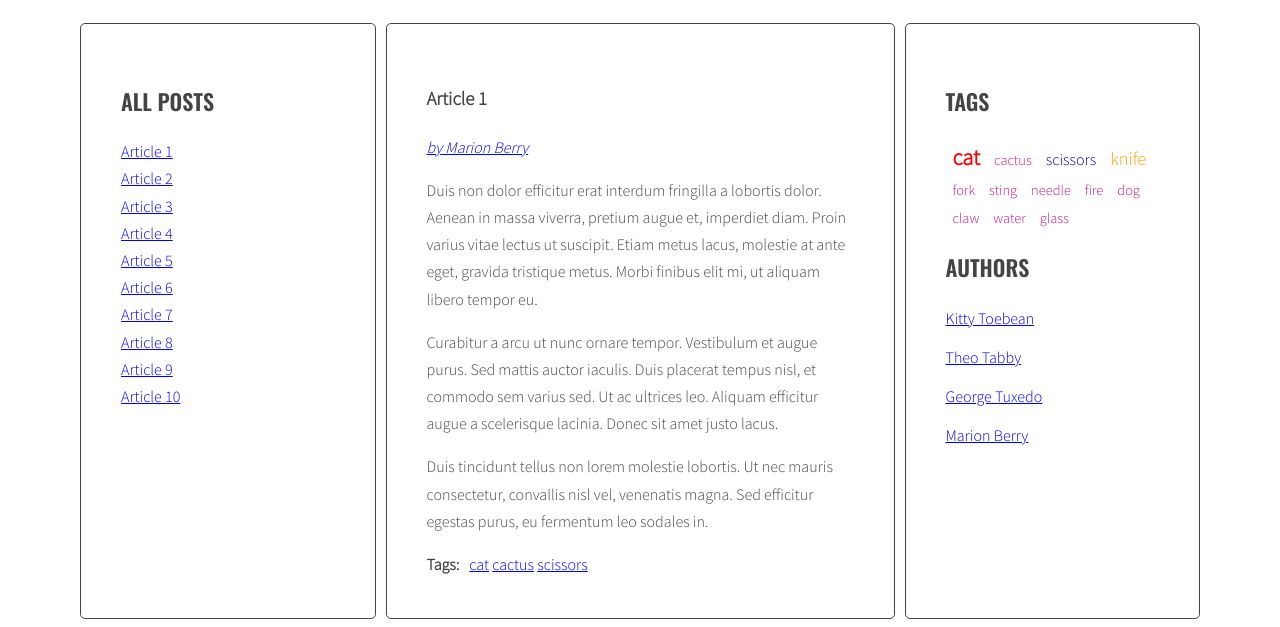
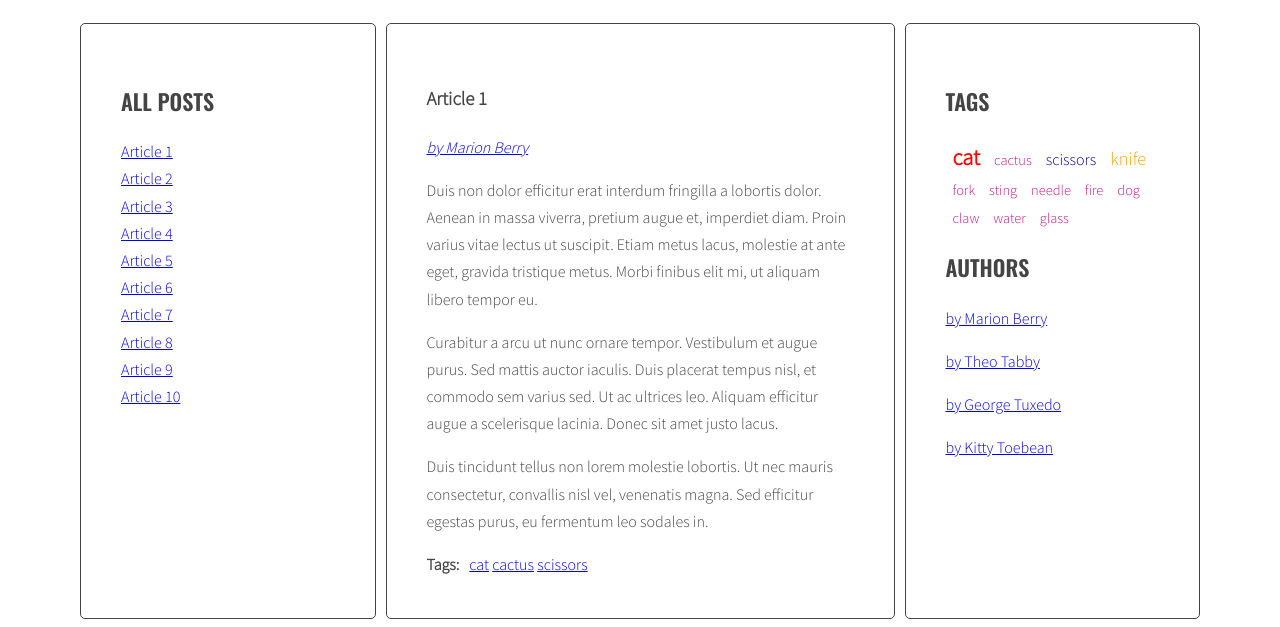
Before and after one commit to Megi76/javascript-blog, a website: page index.html in a window 1280 px wide. Shown: the part 220-847 px from the top of the page. Drawn offline with nearby package versions, Linux system fonts and the light colour scheme.

Commit message:
Add JS for list of authors

```diff
--- a/index.html
+++ b/index.html
@@ -94,7 +94,7 @@
                       </ul>
                     </div>
                   </article>
-                  <article class="post" id="article-6" data-tags="cat dog scissors" data-author="George Tudexo">
+                  <article class="post" id="article-6" data-tags="cat dog scissors" data-author="George Tuxedo">
                     <h3 class="post-title">Article 6</h3>
                     <p class="post-author"></p>
                     <div class="post-content">
--- a/js/script.js
+++ b/js/script.js
@@ -50,7 +50,8 @@ const optArticleSelector = '.post',
   optArticleAuthorSelector = '.post-author',
   optTagListSelector = '.tags.list',
   optCloudClassCount = '5',
-  optCloudClassPrefix = 'tag-size-';
+  optCloudClassPrefix = 'tag-size-',
+  optAuthorsListSelector = '.authors.list';
 
 const generateTitleLinks = function(customSelector = ''){
 
@@ -174,7 +175,7 @@ function generateTags(){
   }
 
   /* [NEW] find list of tags in right column */
-  const tagList = document.querySelector('.tags');
+  const tagList = document.querySelector(optTagListSelector);
 
   /* [NEW] create variable for all links HTML code */
   const tagsParams = calculateTagsParams(allTags);
@@ -197,13 +198,12 @@ function generateTags(){
   /*[NEW] add HTML from allTagsHTML to tagList */
   tagList.innerHTML = allTagsHTML;
 
-};
-
+}
 generateTags();
 
 // Part 4 - Click Tag
 
-const tagClickHandler = function(event){
+function tagClickHandler(event) {
 
   /* prevent default action for this event */
   event.preventDefault();
@@ -242,11 +242,11 @@ const tagClickHandler = function(event){
 
   /* execute function "generateTitleLinks" with article selector as argument */
   generateTitleLinks('[data-tags~="' + tag +'"]');
-};
+}
 
 // part 4b - clicklistener to tag
 
-const addClickListenersToTags = function(){
+function addClickListenersToTags() {
 
   /* find all links to tags */
   const allLinksToTags = document.querySelectorAll('a[href^="#tag-"]');
@@ -258,12 +258,16 @@ const addClickListenersToTags = function(){
     linkToTag.addEventListener('click', tagClickHandler);
   }
   /* END LOOP: for each link */
-};
+}
 addClickListenersToTags();
 
 // part 5 - add authors
 
-const generateAuthors = function(){
+function generateAuthors (){
+
+  /* [NEW] create a new variable allAuthors with an empty array */
+  let allAuthors = [];
+
   /* find all articles */
   const articles = document.querySelectorAll(optArticleSelector);
 
@@ -281,16 +285,30 @@ const generateAuthors = function(){
 
     /*grenerate HTML of the link*/
     const linkAuthor = '<p><a href="#author-' + author +'">by ' + author+ '</a></p>';
+
+    /* add generated code to html variable */
     html = html + linkAuthor;
 
-    /* insert HTML of all the links into the author wrapper */
-    authorWrapper.innerHTML = html;
+    /* [NEW] check if this link is NOT already in allAuthors */
+    if(allAuthors.indexOf(linkAuthor) == -1){
+      /* [NEW] add generated code to allTags array */
+      allAuthors.push(linkAuthor);
+
+      /* insert HTML of all the links into the author wrapper */
+      authorWrapper.innerHTML = html;
+
+      /* END LOOP: for every article: */
+    }
+    /* [NEW] find list of tags in right column */
+    const authorList = document.querySelector('.authors');
+
+    /* [NEW] add html from allTags to tagList */
+    authorList.innerHTML = allAuthors.join(' ');
   }
-};
+}
 generateAuthors();
 
 // part 6 - click author
-
 const authorClickHandler = function(event){
 
   /* prevent default action for this event */
--- a/sass/style.scss
+++ b/sass/style.scss
@@ -156,3 +156,9 @@ body {
   color: red;
   font-weight: bold;
 }
+
+/*authors*/
+
+.authors li a {
+  text-decoration: none;
+}
```
Also changed, not shown: css/style.css, 1 other file.
